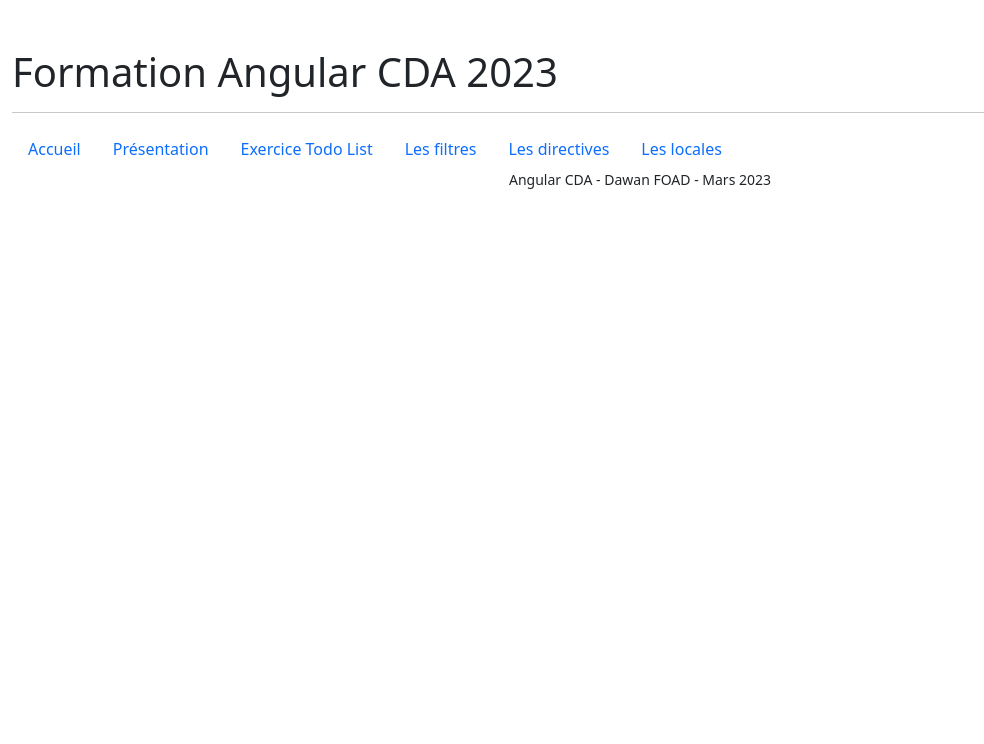
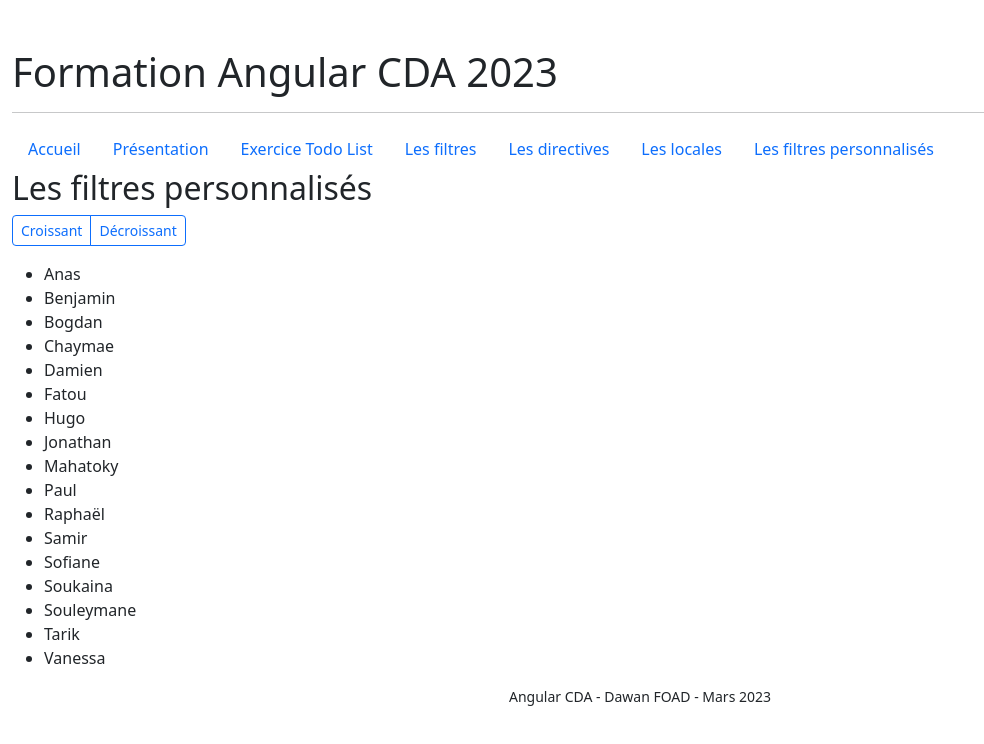
Before and after one commit to ToNnNo/AngularCDA2023W11, an Angular app: page /custom/pipe in a window 1280 px wide. Before the commit this address led to /. Shown: the top 744 px of the page, without its empty margins (0-984 px from the left). Built offline with nearby package versions, Linux system fonts and the light colour scheme.

Commit message:
pipe personnalisé

```diff
--- a/src/app/app.component.html
+++ b/src/app/app.component.html
@@ -10,6 +10,7 @@
     <a class="nav-link" routerLink="/filters">Les filtres</a>
     <a class="nav-link" routerLink="/directives">Les directives</a>
     <a class="nav-link" routerLink="/locale">Les locales</a>
+    <a class="nav-link" routerLink="/custom/pipe">Les filtres personnalisés</a>
   </nav>
   <main>
     <router-outlet></router-outlet>
--- a/src/app/app.module.ts
+++ b/src/app/app.module.ts
@@ -15,6 +15,8 @@
 import { FiltersComponent } from './components/filters/filters.component';
 import { DirectiveComponent } from './components/directive/directive.component';
 import { LocaleComponent } from './components/locale/locale.component';
+import { CustomPipeComponent } from './components/custom-pipe/custom-pipe.component';
+import { SortPipe } from './pipes/sort.pipe';
 
 @NgModule({
   declarations: [
@@ -24,7 +26,9 @@
     HomeComponent,
     FiltersComponent,
     DirectiveComponent,
-    LocaleComponent
+    LocaleComponent,
+    CustomPipeComponent,
+    SortPipe
   ],
   imports: [
     BrowserModule,
--- /dev/null
+++ b/src/app/components/custom-pipe/custom-pipe.component.html
@@ -0,0 +1,12 @@
+<header>
+  <h2>Les filtres personnalisés</h2>
+</header>
+
+<div class="btn-group btn-group-sm mb-3">
+  <button class="btn btn-outline-primary" (click)="order = 'ASC'">Croissant</button>
+  <button class="btn btn-outline-primary" (click)="order = 'DESC'">Décroissant</button>
+</div>
+
+<ul>
+  <li *ngFor="let studient of studients | sort: order ">{{ studient }}</li>
+</ul>
--- /dev/null
+++ b/src/app/components/custom-pipe/custom-pipe.component.ts
@@ -0,0 +1,19 @@
+import { Component } from '@angular/core';
+import { sortOrder } from "../../types/sortOrderType";
+
+@Component({
+  selector: 'app-custom-pipe',
+  templateUrl: './custom-pipe.component.html',
+  styleUrls: ['./custom-pipe.component.css']
+})
+export class CustomPipeComponent {
+
+  order: sortOrder = "ASC"; // DESC
+
+  studients = [
+    "Soukaina", "Vanessa", "Bogdan", "Mahatoky", "Benjamin", "Jonathan", "Raphaël",
+    "Souleymane", "Sofiane", "Damien", "Samir", "Chaymae", "Anas", "Fatou", "Paul",
+    "Hugo", "Tarik"
+  ];
+
+}
--- /dev/null
+++ b/src/app/pipes/sort.pipe.ts
@@ -0,0 +1,19 @@
+import { Pipe, PipeTransform } from '@angular/core';
+import { sortOrder } from "../types/sortOrderType";
+
+@Pipe({
+  name: 'sort'
+})
+export class SortPipe implements PipeTransform {
+
+  transform(value: string[], order: sortOrder = 'ASC'): string[] {
+    value.sort();
+
+    if(order == "DESC") {
+      value.reverse();
+    }
+
+    return value;
+  }
+
+}
--- /dev/null
+++ b/src/app/types/sortOrderType.ts
@@ -0,0 +1 @@
+export type sortOrder = 'ASC' | 'DESC';
```
Also changed, not shown: src/app/app-routing.module.ts (+8 -0 lines), src/app/components/custom-pipe/custom-pipe.component.css (added), 2 other files (tests, documents, lock files or other folders).
